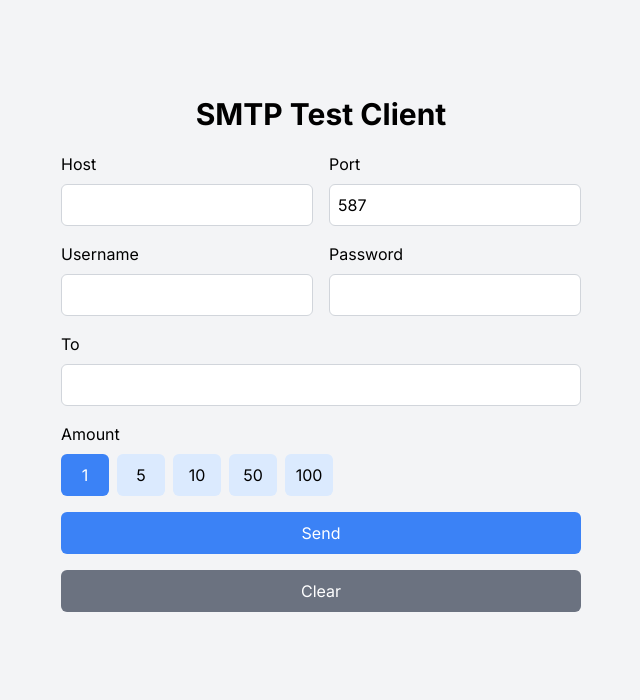
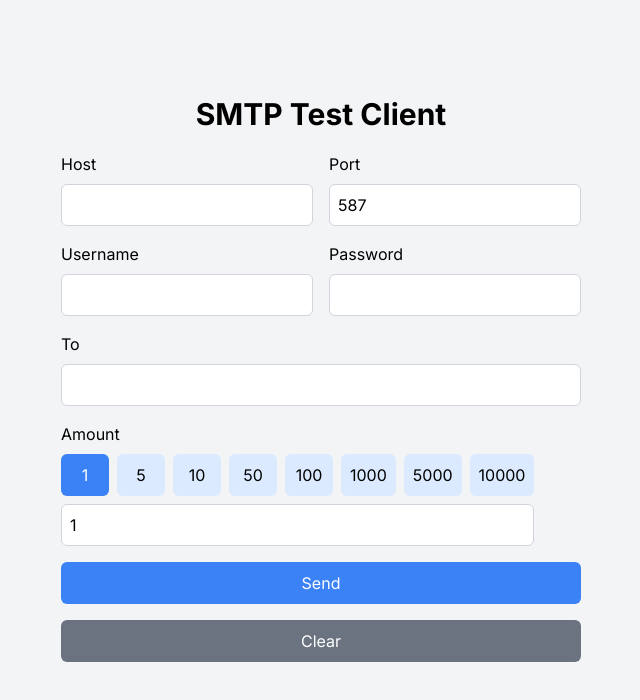
Before and after one commit to itdivtaffeta/smtp-test-client, a Next.js app: page / in a window 1280 px wide. Shown: the top 700 px of the page, without its empty margins (319-959 px from the left). Built offline with nearby package versions, Linux system fonts and the light colour scheme.

Commit message:
add custom input amount

```diff
--- a/src/app/page.js
+++ b/src/app/page.js
@@ -84,33 +84,6 @@ export default function Home() {
     }
 
     setIsLoading(false);
-
-    // for (let index = 0; index < amount; index++) {
-    //   console.log("index", index);
-    //   axios
-    //     .post("/api/", {
-    //       host,
-    //       port,
-    //       username,
-    //       password,
-    //       to,
-    //     })
-    //     .then((res) => {
-    //       setMessages((messages) => [
-    //         ...messages,
-    //         {
-    //           isError: false,
-    //           message: res.data?.message,
-    //         },
-    //       ]);
-    //     })
-    //     .catch((err) => {
-    //       setMessages((messages) => [
-    //         ...messages,
-    //         { isError: true, message: err.response.data?.message },
-    //       ]);
-    //     });
-    // }
   };
 
   return (
@@ -237,7 +210,53 @@ export default function Home() {
                 >
                   100
                 </button>
+                <button
+                  className={
+                    amount === 1000
+                      ? "border border-transparent bg-blue-500 text-white rounded-md p-2 w-15"
+                      : "border border-transparent bg-blue-100 rounded-md p-2 w-15"
+                  }
+                  type="button"
+                  onClick={() => setAmount(1000)}
+                >
+                  1000
+                </button>
+                <button
+                  className={
+                    amount === 5000
+                      ? "border border-transparent bg-blue-500 text-white rounded-md p-2 w-15"
+                      : "border border-transparent bg-blue-100 rounded-md p-2 w-15"
+                  }
+                  type="button"
+                  onClick={() => setAmount(5000)}
+                >
+                  5000
+                </button>
+                <button
+                  className={
+                    amount === 10000
+                      ? "border border-transparent bg-blue-500 text-white rounded-md p-2 w-15"
+                      : "border border-transparent bg-blue-100 rounded-md p-2 w-15"
+                  }
+                  type="button"
+                  onClick={() => setAmount(10000)}
+                >
+                  10000
+                </button>
               </div>
+              <input
+                type="number"
+                value={amount}
+                id="amount"
+                onChange={(e) => {
+                  if (isNaN(e.target.value)) {
+                    setAmount(1);
+                  } else {
+                    setAmount(parseInt(e.target.value));
+                  }
+                }}
+                className="border border-gray-300 rounded-md p-2"
+              />
             </div>
           </div>
           <button
```
